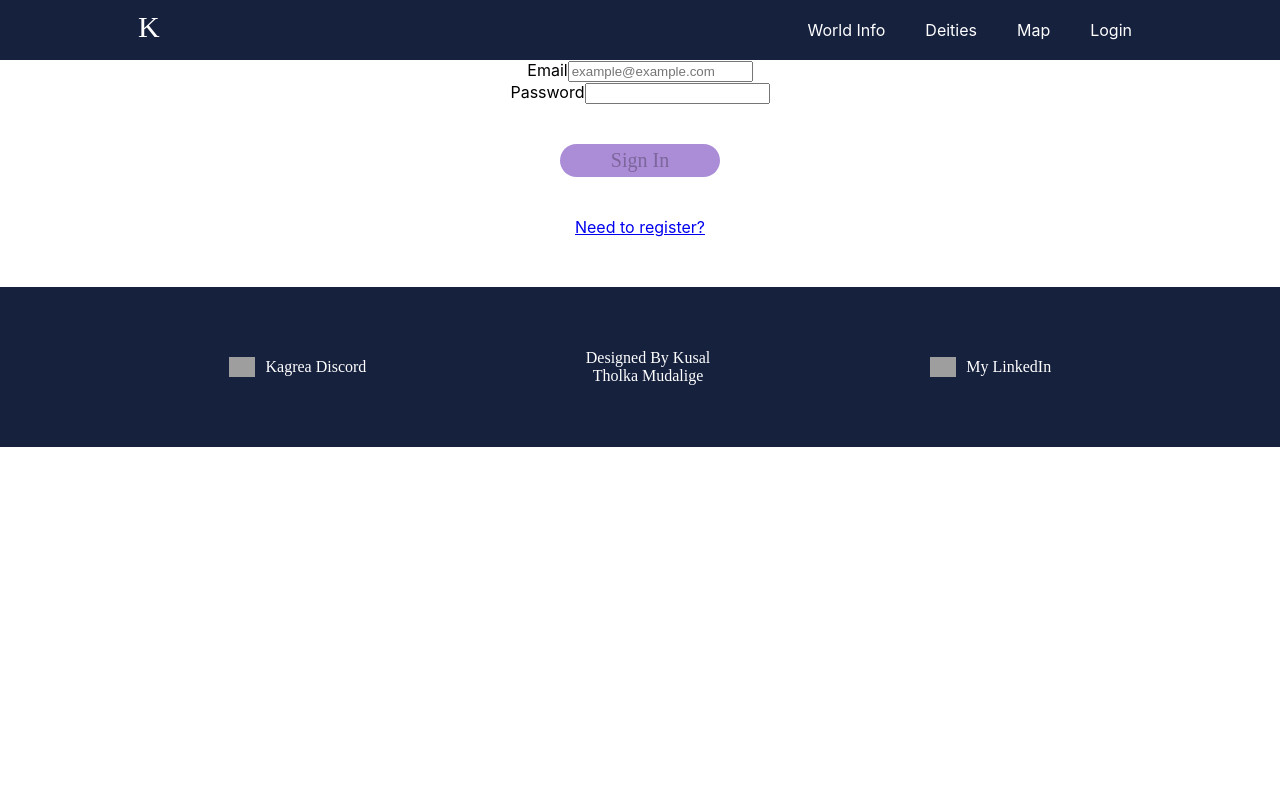
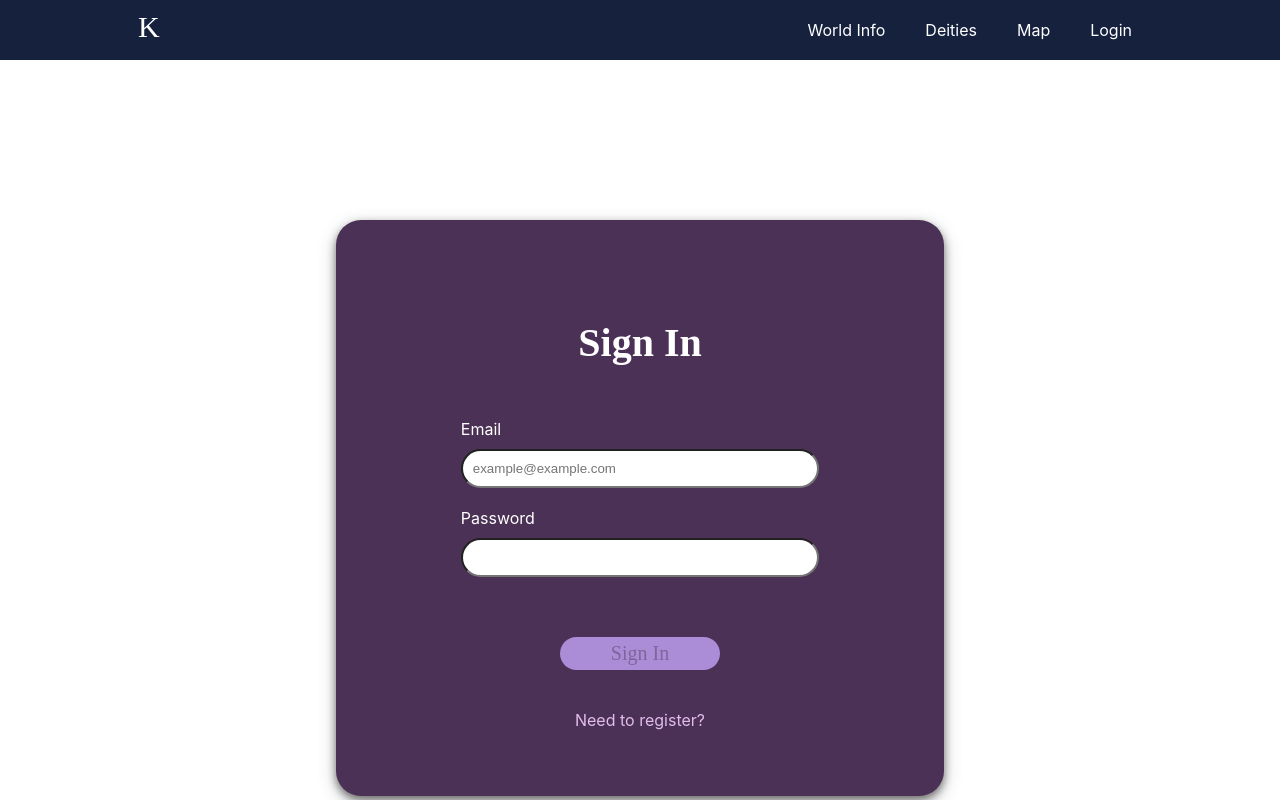
Before and after one commit to aizealawin/Crystal-Wiki-Frontend, a React (Create React App) app: page /signin in a window 1280 px wide. Shown: the top 800 px of the page. Built offline with nearby package versions, Linux system fonts and the light colour scheme; grey boxes are pictures that could not be loaded.

Commit message:
signin css

```diff
--- a/src/Pages/Auth/SignIn.js
+++ b/src/Pages/Auth/SignIn.js
@@ -22,6 +22,7 @@ const SignIn = ({ setUser, toggleAuthenticated }) => {
   return (
     <div className="signin col">
       <div className="card-overlay centered">
+        <h2>Sign In</h2>
         <form className="col" onSubmit={handleSubmit}>
           <div className="input-wrapper">
             <label htmlFor="email">Email</label>
--- a/src/Styles/App.css
+++ b/src/Styles/App.css
@@ -308,6 +308,49 @@ text-align: left;
 background-color: aqua;
  }
 
+ /* SIGN UP PAGE */
+
+ .signin{
+  width: 40vw;
+  height: 60vh;
+  color:white;
+  background-color: rgb(76, 49, 87);
+  border-radius: 25px;
+  margin: 20vh auto;
+  display: flex;
+  align-content: center;
+  padding: 3em;
+
+  box-shadow: 0 4px 8px 0 rgba(0, 0, 0, 0.5), 0 6px 20px 0 rgba(0, 0, 0, 0.19);
+ }
+
+ .col> a{
+  text-decoration: none;
+  color:rgb(227, 189, 234)
+ }
+
+ .card-overlay{
+  display:flex;
+  flex-direction: column;
+
+  margin: auto;
+  width: 70%;
+ }
+
+ .input-wrapper{
+  display: flex;
+  flex-direction: column;
+  text-align: left;
+  margin: 20px auto;
+  row-gap: 10px;
+ }
+
+ .input-wrapper > input{
+  border-radius: 25px;
+  padding: 10px;
+ }
+
+
 /* MEDIA QUERIES */
 @media screen and (max-width: 1200px) {
   .deityarticle-container{
```
